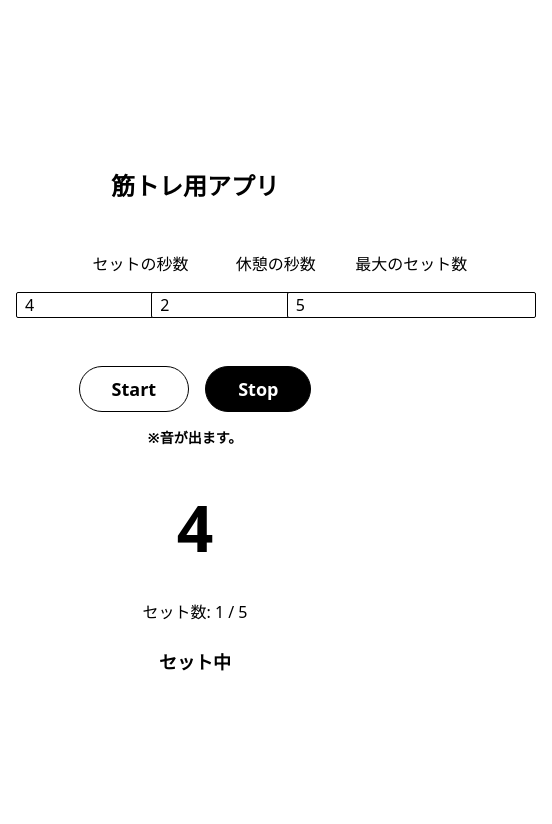
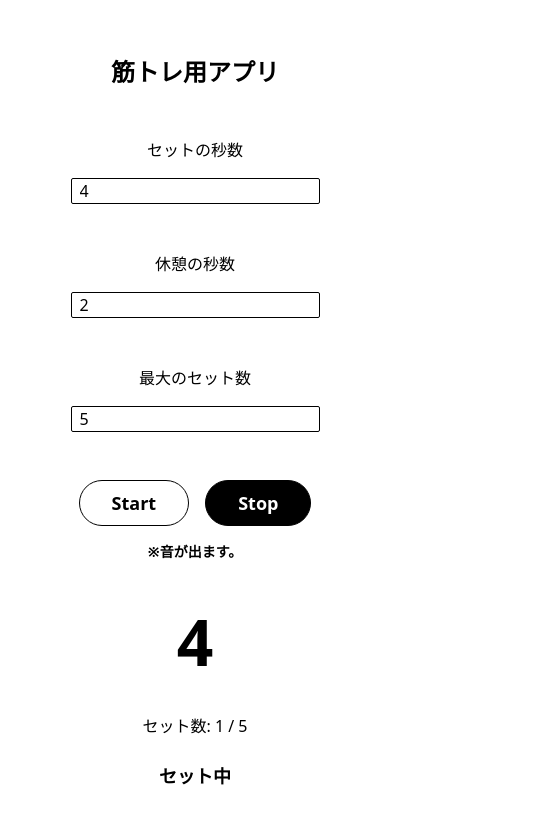
Before and after one commit to NzzyYkky/kintore_dummy_app, a Next.js app: page / in a window 390 px wide. Shown: the top 824 px of the page, 552 px wide, since content can reach past the window. Built offline with nearby package versions, Linux system fonts and the light colour scheme; no server answers.

Commit message:
add responsive style

```diff
--- a/src/app/components/TimerControls.tsx
+++ b/src/app/components/TimerControls.tsx
@@ -16,7 +16,7 @@
 
 	return (
 		<div className="mt-8 flex flex-col items-center justify-center">
-			<div className="grid grid-cols-3 gap-4">
+			<div className="grid gap-4 grid-cols-1 md:grid-cols-3">
 				<TimerInput
 					label="セットの秒数"
 					value={state.setSeconds}
```
